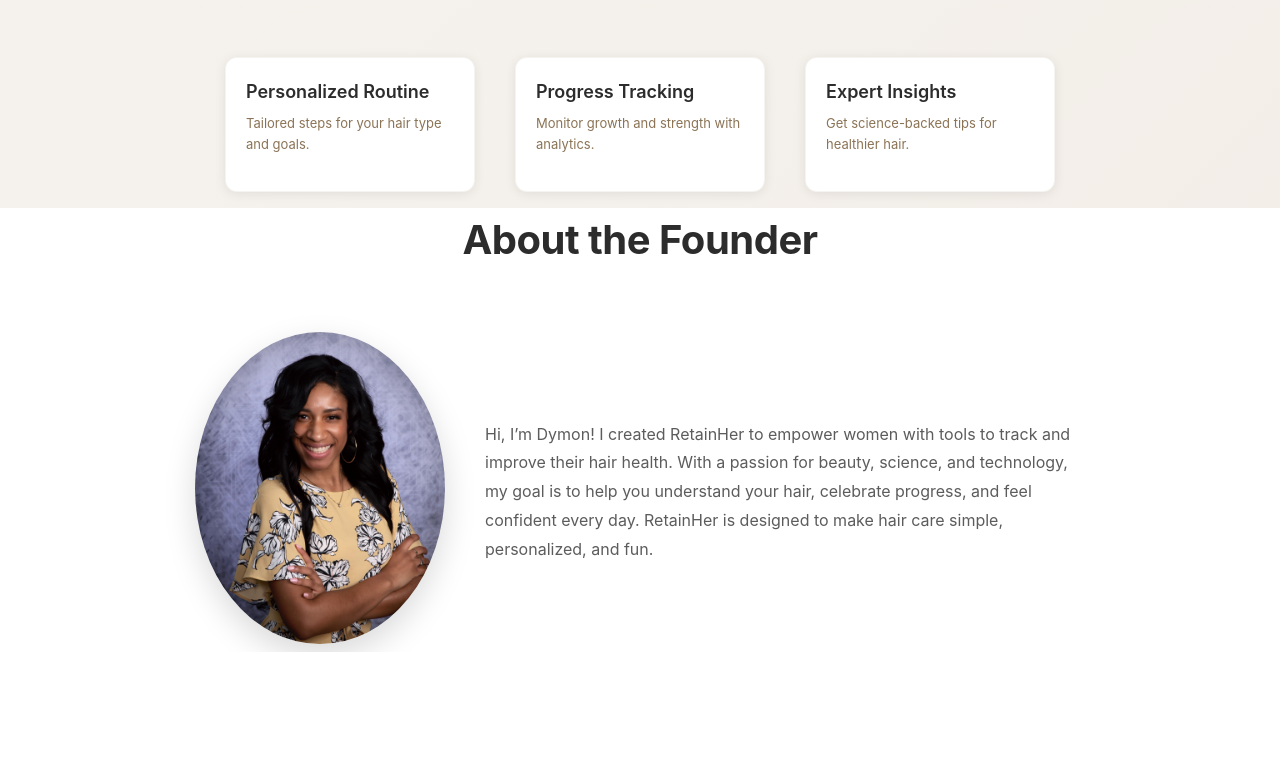
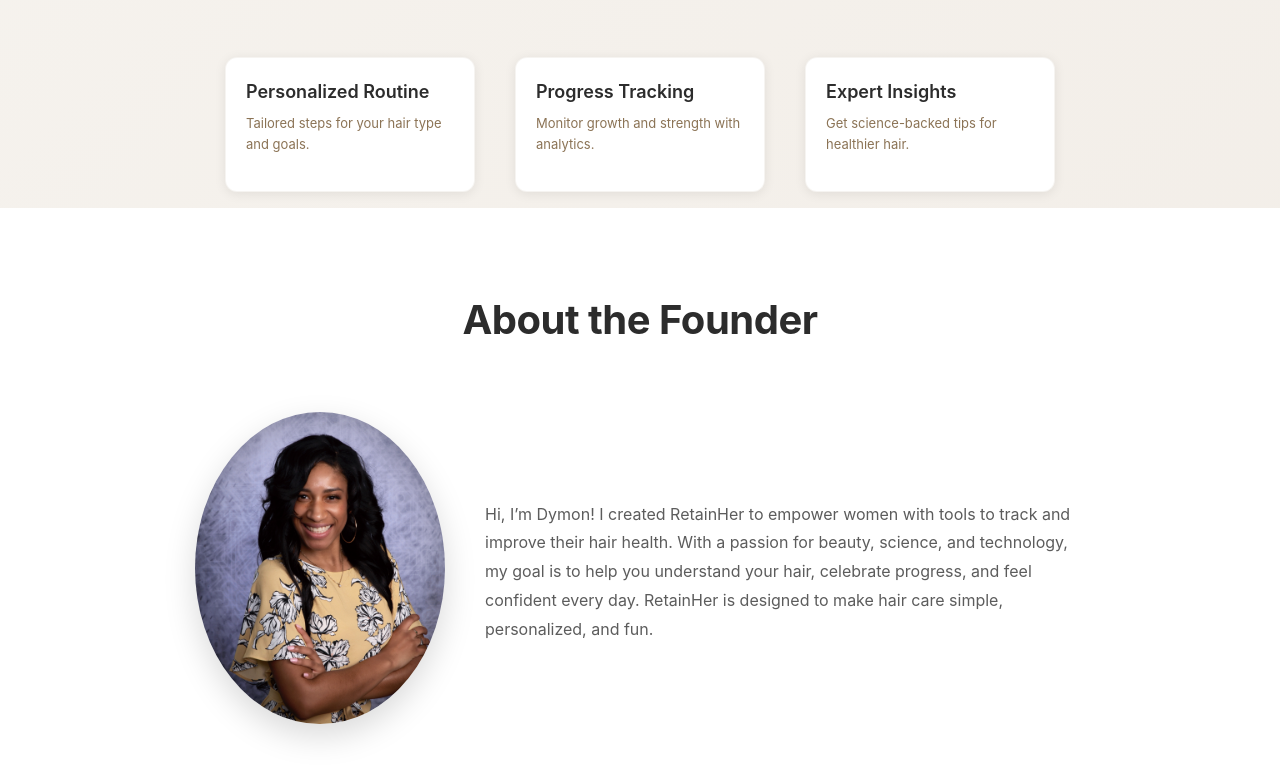
Before and after one commit to DymonSimone/retainher, a plain HTML site: page index.html in a window 1280 px wide. Shown: the part 1767-2546 px from the top of the page. Before the commit the page ends 2419 px from the top, so only its background shows below. Drawn offline with Linux system fonts and the light colour scheme.

Commit message:
fix CTA and about section

```diff
--- a/index.html
+++ b/index.html
@@ -402,7 +402,7 @@
       <li><a href="#app">App</a></li>
       <li><a href="#contact">Contact</a></li>
     </ul>
-    <a href="#signup" class="cta-nav">Sign Up</a>
+    <a href="https://forms.gle/hvBx3LcsPXeF4f1u6" class="cta-nav">Join the Beta</a>
   </div>
 </header>
 
@@ -584,7 +584,8 @@
     </div>
   </div>
 </section>
-<section id="about"  style="background:white" class="container">
+<section id="about" style="background:white; padding:80px 0;">
+  <div class="container">
     <h2 class="section-title">About the Founder</h2>
     <div style="display:flex; flex-wrap:wrap; align-items:center; gap:40px; justify-content:center; margin-top:40px;">
       <!-- Founder Photo -->
@@ -600,6 +601,7 @@
           celebrate progress, and feel confident every day. RetainHer is designed to make hair care simple,
           personalized, and fun.
         </p>
+      </div>
     </div>
   </div>
 </section>
```
Lines whose indentation alone changed are shown as unchanged.
